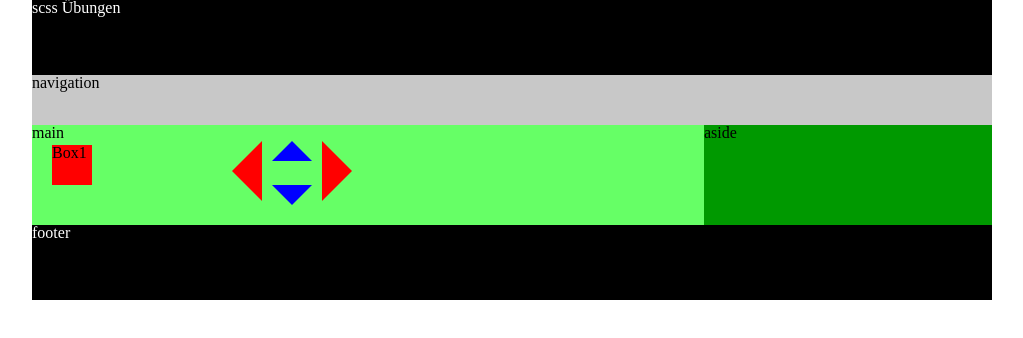
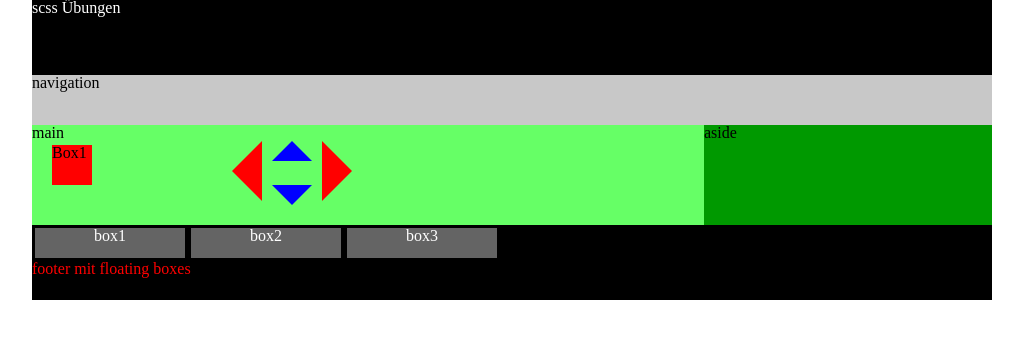
Before and after one commit to TomFrey/scss-exercises, a website: page index.html in a window 1280 px wide. Shown: the whole page, without its empty margins (128-1151 px from the left). Drawn offline with Linux system fonts and the light colour scheme.

Commit message:
added exercise 4

```diff
--- a/index.html
+++ b/index.html
@@ -31,7 +31,14 @@
 
         <aside>aside</aside>
 
-        <footer>footer</footer>
+        <footer>
+            <div class="floatingBox">box1</div>
+            <div class="floatingBox">box2</div>
+            <div class="floatingBox">box3</div>
+            <div class="bottomText">
+                footer mit floating boxes
+            </div>
+        </footer>
     </div>
 
 </body>
--- a/scss/main.scss
+++ b/scss/main.scss
@@ -184,3 +184,26 @@
   top: 60px;
   position: absolute;
 }
+
+
+
+////////////////// Exercise 4 ///////////////////
+%clearfix {   //placeholder
+  clear: both;
+}
+
+footer{
+  .bottomText {
+    @extend %clearfix;
+    color: red;
+  }
+
+  .floatingBox{
+    background-color: rgb(100,100,100);
+    float: left;
+    height: 30px;
+    margin: 3px;
+    text-align: center;
+    width: 150px;
+  }
+}
```
Also changed, not shown: assets/css/main.css.
